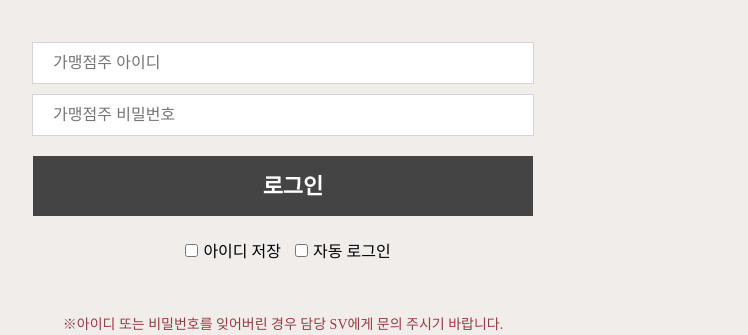
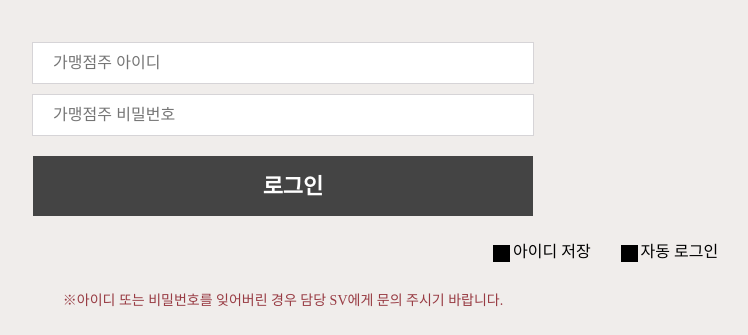
Before and after one commit to chlwo796/GongchaCopyProject, a plain HTML site: page login.html in a window 1280 px wide. Shown: the part 492-827 px from the top of the page, without its empty margins (357-1105 px from the left). After the commit the page ends 803 px from the top, so only its background shows below. Drawn offline with Linux system fonts and the light colour scheme.

Commit message:
최재환

```diff
--- a/css/login.css
+++ b/css/login.css
@@ -46,8 +46,7 @@ body {
   font-size: 16px;
   padding-left: 20px;
 }
-.login_main #password {
-}
+
 .login_main .submit {
   width: 500px;
   margin: 10px 0 0 0;
@@ -57,6 +56,7 @@ body {
   font-weight: bold;
   color: #ffffff;
   border: none;
+  cursor: pointer;
 }
 .login_bottom {
   font-size: 16px;
@@ -65,11 +65,73 @@ body {
 .login_bottom .login_option input {
   margin: 0 5px 0 10px;
 }
-.login_bottom .login_option input[type="checkbox"] {
+.login_bottom .login_option .check input[type="checkbox"] {
   /* 체크박스 스타일설정...살려주세여.. */
   background-color: #000000;
+  cursor: pointer;
 }
 .text_bottom {
   font-size: 14px;
   color: #983b43;
 }
+.login_bottom .login_option {
+  vertical-align: middle;
+  text-align: center;
+  margin: 0 auto;
+  float: left;
+  margin-left: 820px;
+}
+.login_bottom .login_option .check {
+  float: left;
+  display: block;
+  position: relative;
+  padding-left: 30px;
+  margin-bottom: 10px;
+  cursor: pointer;
+  font-size: 16px;
+  -webkit-user-select: none;
+  -moz-user-select: none;
+  -ms-user-select: none;
+  user-select: none;
+  margin-left: 20px;
+}
+
+/* 기본 체크박스 숨기기 */
+.login_bottom .login_option .check input[type="checkbox"] {
+  display: none;
+}
+
+/* 선택되지 않은 체크박스 스타일 꾸미기 */
+.login_bottom .login_option .check .on {
+  width: 17px;
+  height: 17px;
+  background: black;
+  position: absolute;
+  top: 5px;
+  left: 10px;
+  right: 0;
+  border-color: white;
+}
+
+/* 선택된 체크박스 스타일 꾸미기 */
+.login_bottom .login_option .check .on:after {
+  content: "";
+  position: absolute;
+  display: none;
+}
+.login_bottom .login_option .check input[type="checkbox"]:checked + .on:after {
+  display: block;
+}
+.login_bottom .login_option .check .on:after {
+  /* border-color: white; */
+  width: 17px;
+  height: 17px;
+  /* border: solid #fff; */
+  /* border-width: 0 2px 2px 0; */
+  position: absolute;
+  left: 0px;
+  /* top: 50%; */
+  background: url(../images/chk.png) 0 0 no-repeat;
+  background-position-y: -17px;
+  z-index: 10;
+}
--- /dev/null
+++ b/js/login.js
@@ -0,0 +1,38 @@
+"use strict";
+
+console.log("fighting!");
+console.log(document); // html 태그 전체를 콘솔에 띄워주자.
+const url = window.location.href;
+console.log(url);
+const mainUrl = url.replace("login.html", "main.html");
+console.log(mainUrl);
+// console.log(location.replace("./main.html"));
+let loginButton = document.getElementById("submit"); // 버튼을 만들고.
+// let login = document.querySelector("button");
+loginButton.addEventListener("click", loginFunc); // 'click'이란 id의 버튼을 누르면 signinFunc 함수를 실행.
+
+function loginFunc() {
+  let userid = document.getElementById("id").value; // userid 의 값을 받아와 넣음.
+  let userpw = document.getElementById("password").value; // userpw 의 값을 받아와 넣음.
+
+  if (userid === "chlwo796" && userpw === "12345678") {
+    alert("로그인 성공");
+    moveToMain;
+    // window.location.href = mainUrl;
+    console.log(location.href);
+    location.replace("./main.html");
+    // history.back;
+    // location.href = "../main.html";
+    // const url = window.location.href;
+    console.log(url);
+  } else if (userid === null) {
+    alert("아이디를 입력해 주세요.");
+  } else {
+    alert("비밀번호를 입력해 주세요.");
+  }
+}
+// function moveToMain() {
+//   let link = "main.html";
+//   location.href = link;
+// }
+// login.addEventListener("click", moveToMain);
--- a/login.html
+++ b/login.html
@@ -22,12 +22,7 @@
         가맹점의 아이디와 비밀번호로 로그인 후 이용 가능합니다.
       </p>
     </div>
-    <form
-      id="loginform"
-      name="loginform"
-      method="post"
-      action="/franchise/store/proc.login.php"
-    >
+    <form id="loginform" name="loginform" method="post" action="./main.html">
       <div class="login_main">
         <input
           type="text"
@@ -41,7 +36,7 @@
           id="password"
           placeholder="가맹점주 비밀번호"
         /><br />
-        <input type="submit" value="로그인" class="submit" />
+        <input type="submit" id="submit" value="로그인" class="submit" />
       </div>
       <br />
 
@@ -49,16 +44,15 @@
         <div class="login_option">
           <label class="check"
             ><input type="checkbox" name="saveid" id="saveid" value="Y" />아이디
-            저장</label
-          >
+            저장<span class="on"></span
+          ></label>
           <label class="check"
             ><input
               type="checkbox"
               name="autoflag"
               id="autoflag"
-              value="Y"
-            />자동 로그인</label
-          >
+              value="Y" />자동 로그인<span class="on"></span
+          ></label>
         </div>
       </div>
     </form>
@@ -66,5 +60,5 @@
       ※아이디 또는 비밀번호를 잊어버린 경우 담당 SV에게 문의 주시기 바랍니다.
     </p>
   </body>
-  <script src="main.js"></script>
+  <script src="./js/login.js"></script>
 </html>
```
